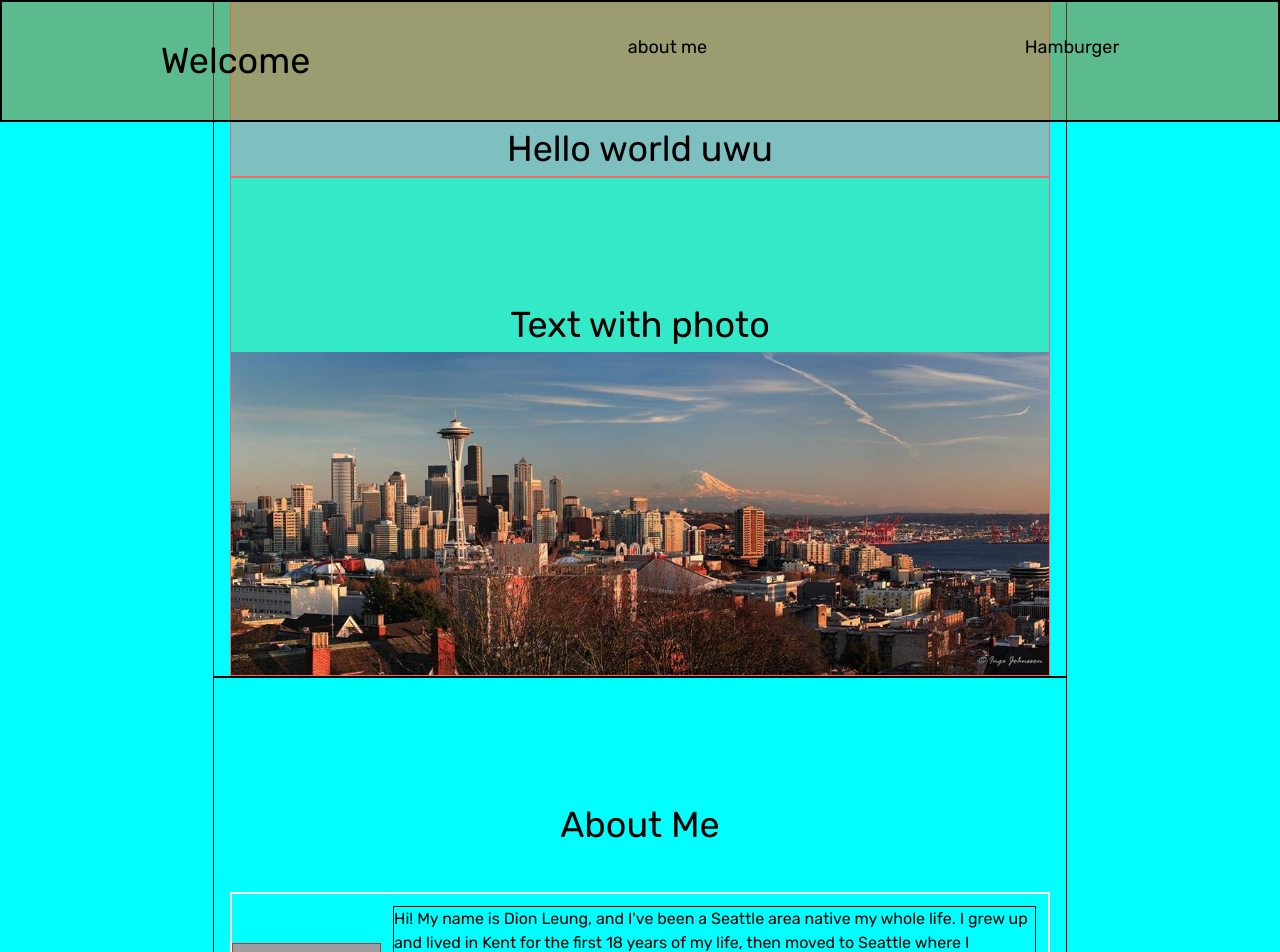
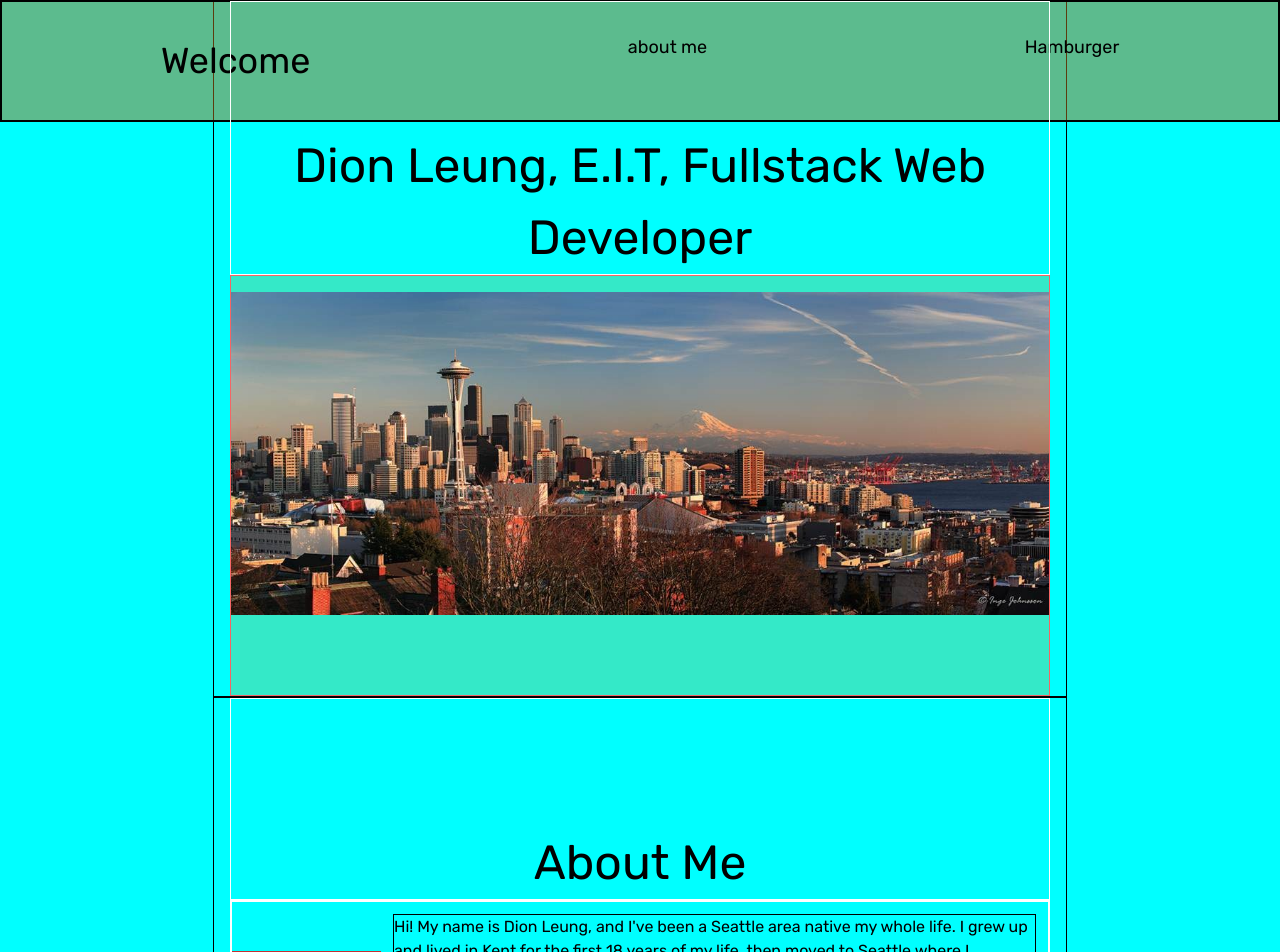
Before and after one commit to dionleung14/Portfolio-React, a React (Create React App) app: page /about-me in a window 1280 px wide. Shown: the top 952 px of the page. Built offline with nearby package versions, Linux system fonts and the light colour scheme; grey boxes are pictures that could not be loaded.

Commit message:
added new heading component. finished layout of welcome

```diff
--- a/src/components/About.js
+++ b/src/components/About.js
@@ -1,15 +1,18 @@
 import React, { Component } from "react";
+import Header from "./Header.js";
+import FirstHeader from "./FirstHeader";
 
 export default class About extends Component {
   render() {
     return (
       <div className="w-8/12 mx-auto border border-black border-2 px-4">
-        <h1
-          className="text-center text-4xl sticky top-0 mt-20 mb-10 pt-10"
+        <FirstHeader text="About Me" />
+        {/* <h1
+          className="border border-white border-2 text-center text-4xl sticky top-0 mt-20 mb-10 pt-10"
           id="about-me"
         >
           About Me
-        </h1>
+        </h1> */}
         <div className="flex items-center justify-around border-white border-2">
           <div>
             <img
--- /dev/null
+++ b/src/components/FirstHeader.js
@@ -0,0 +1,9 @@
+import React from "react";
+
+export default function FirstHeader(props) {
+  return (
+    <h1 className="border border-white border-2 text-center text-5xl sticky top-0 pt-32">
+      {props.text}
+    </h1>
+  );
+}
--- a/src/components/Header.js
+++ b/src/components/Header.js
@@ -2,8 +2,8 @@
 
 export default function Header(props) {
   return (
-    <div>
-      <h1 className="text-center text-4xl top-0 pt-10">{props.text}</h1>
-    </div>
+    <h1 className="border border-white border-2 text-center text-4xl sticky top-0 pt-2 z-20">
+      {props.text}
+    </h1>
   );
 }
--- a/src/components/Welcome.js
+++ b/src/components/Welcome.js
@@ -1,21 +1,17 @@
 import React from "react";
 import photograph from "./photos/linkedin-Seattle.jpg";
-import Header from "./Header";
+import FirstHeader from "./FirstHeader";
 
 export default function Welcome() {
   return (
     <div className="w-8/12 mx-auto border border-black border-2 px-4">
-      {/* <div className="border border-white bg-blue-400 bg-opacity-50 sticky top-0 mt-20 mb-2 pt-10 pb-10">
-        <h1 className="text-center text-2xl">hello</h1>
-      </div> */}
-      <div className="border border-red-500 bg-red-400 bg-opacity-50 top-0 pt-20">
-        <Header text="Hello world uwu" />
-      </div>
-      <div className="border border-red-500 bg-green-400 bg-opacity-50 sticky top-0 pt-20">
-        <h1 className="text-center text-4xl top-0 pt-10">Text with photo</h1>
+      <FirstHeader text="Dion Leung, E.I.T, Fullstack Web Developer" />
+      <div className="border border-red-500 bg-green-400 bg-opacity-50 top-0 pt-4 pb-20 z-10">
+        {/* <h1 className="text-center text-4xl top-0 pt-10">Text with photo</h1> */}
         <img
           src={photograph}
           // className="object-center ml-2 h-40"
+          // className="z-10"
           id="photographhhhhhh"
           alt="Seattle-skyline"
         />
```
